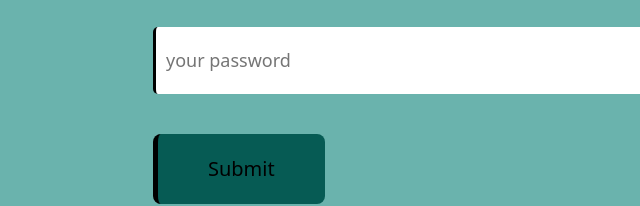
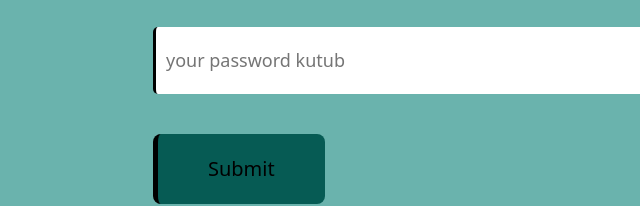
Before and after one commit to kutub98/functionalBank, a plain HTML site: page index.html in a window 1280 px wide. Shown: the part 384-590 px from the top of the page, 417-1057 px from the left. Drawn offline with Linux system fonts and the light colour scheme.

Commit message:
addeMore

```diff
--- a/index.html
+++ b/index.html
@@ -42,7 +42,7 @@
                         <input type="text" placeholder="your email bank@gmail.com" id="UserEmail">
                        </div>
                        <div class="col-lg-12 col-md-5 col-sm-12 margin">
-                        <input type="password" placeholder="your password" id="password kutub">
+                        <input type="password" placeholder="your password kutub" id="password ">
                        </div>
                        <div class="col-lg-12 col-md-2 col-sm-6 margin">
                         <button id="Submit">Submit</button>
```
